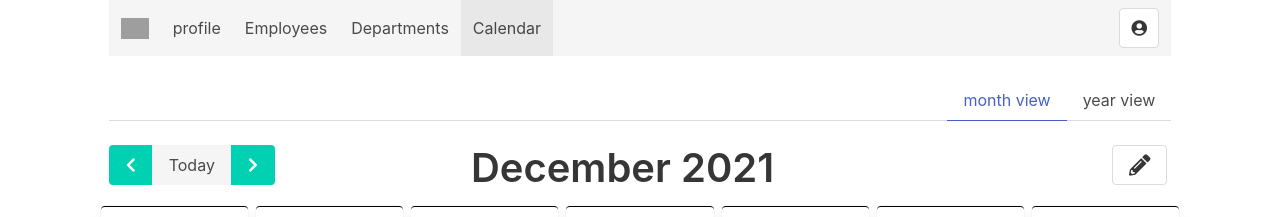
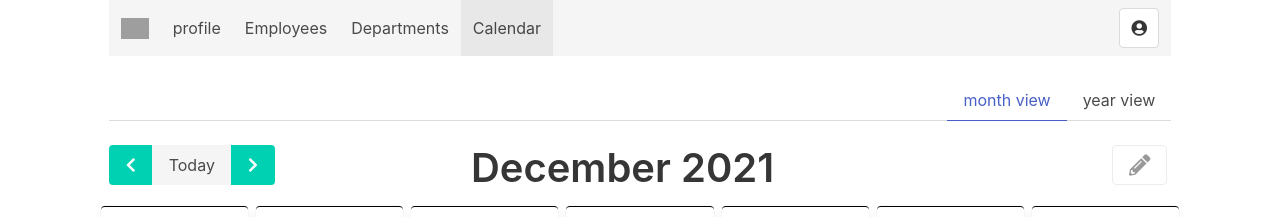
Before and after one commit to dabeng/hr, a React (Create React App) app: page /calendar in a window 1280 px wide. Shown: the top 217 px of the page. Built offline with nearby package versions, Linux system fonts and the light colour scheme; sample sign-in values are in the browser's storage; grey boxes are pictures that could not be loaded.

Commit message:
add disabled attribute for create leave button

```diff
--- a/src/features/calendar/MonthView.js
+++ b/src/features/calendar/MonthView.js
@@ -81,10 +81,10 @@ const MonthView = () => {
     const copy = [...monthMatrix];
     if (copy[row][column] === 0) {
       copy[row][column] = 1;
-      updateExpectedLeave({row, column}, 'delete');
+      updateExpectedLeave({row, column}, 'add');
     } else if (copy[row][column] === 1) {
       copy[row][column] = 0;
-      updateExpectedLeave({row, column}, 'add');
+      updateExpectedLeave({row, column}, 'delete');
     } else if (copy[row][column] === 2) {
       // copy[row][column] = 3;
     } else {
@@ -234,7 +234,7 @@ const MonthView = () => {
         </div>
         <div className="column is-4">
           <div className="buttons is-right">
-            <button className="button" onClick={openNewLeaveModal}>
+            <button className="button" disabled={expectedLeave.length === 0} onClick={openNewLeaveModal}>
               <i className="fas fa-pencil-alt fa-lg"></i>
             </button>
           </div>
```
